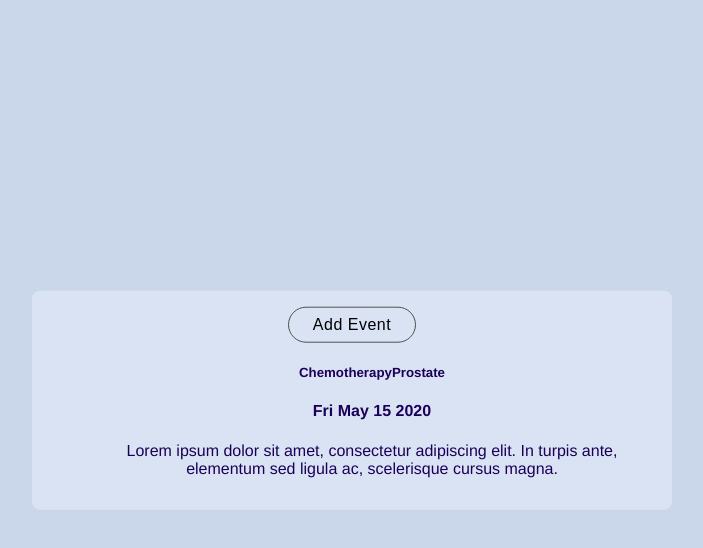
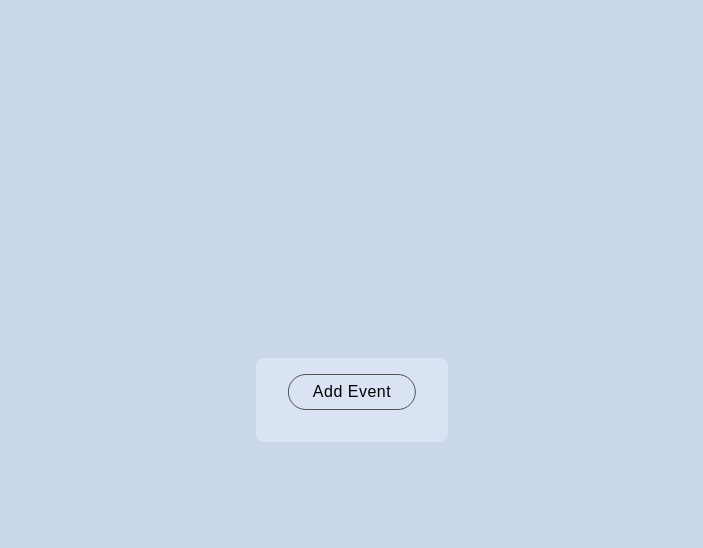
Before and after one commit to dan-knight/OncHx, a React (Create React App) app: page / in a window 1280 px wide. Both pictures are taken after typing "Sample", "Sample123" into the empty fields and a click on the button "Add Treatment". Shown: the top 548 px of the page, without its empty margins (288-991 px from the left). Built offline with nearby package versions, Linux system fonts and the light colour scheme.

Commit message:
Filter events in EventLog

```diff
--- a/src/App.js
+++ b/src/App.js
@@ -14,7 +14,7 @@ export default function App() {
 
     return stored ? stored.map(e => ({...e, date: new Date(e.date)})) : [
       {
-        cancerType: 'Prostate', date: new Date(2020, 4, 15), treatmentType: 'Chemotherapy',
+        user: 'patient', cancerType: 'Prostate', date: new Date(2020, 4, 15), treatmentType: 'Chemotherapy',
         details: 'Lorem ipsum dolor sit amet, consectetur adipiscing elit. In turpis ante, elementum sed ligula ac, scelerisque cursus magna.'
       }
     ];
@@ -27,6 +27,7 @@ export default function App() {
   function addEvent(e) {
     const newEvents = [
       {
+        user: user,
         cancerType: e.cancerType,
         date: new Date(e.year, e.month, e.day),
         treatmentType: e.treatmentType,
@@ -46,10 +47,10 @@ export default function App() {
             <TreatmentInput onSubmit={addEvent} />
           </Route>
           <Route path='/' exact>
-            {user ? <EventLog events={events} /> : <Login onSubmit={login} />}
+            {user ? <EventLog allEvents={events} user={user} /> : <Login onSubmit={login} />}
           </Route>
         </Switch>
       </div>
     </Router>
   );
-}
+};
--- a/src/components/EventLog.jsx
+++ b/src/components/EventLog.jsx
@@ -1,6 +1,13 @@
+import { useState } from "react";
 import { Link } from "react-router-dom";
 
-export default function EventLog({ events }) {
+export default function EventLog({ allEvents, user }) {
+  const [events, setEvents] = useState(allEvents);
+
+  useState(() => {
+    setEvents(allEvents.filter(e => e.user == user));
+  }, [allEvents, user]);
+
   return (
     <div>
       <Link to='/add'>
```
